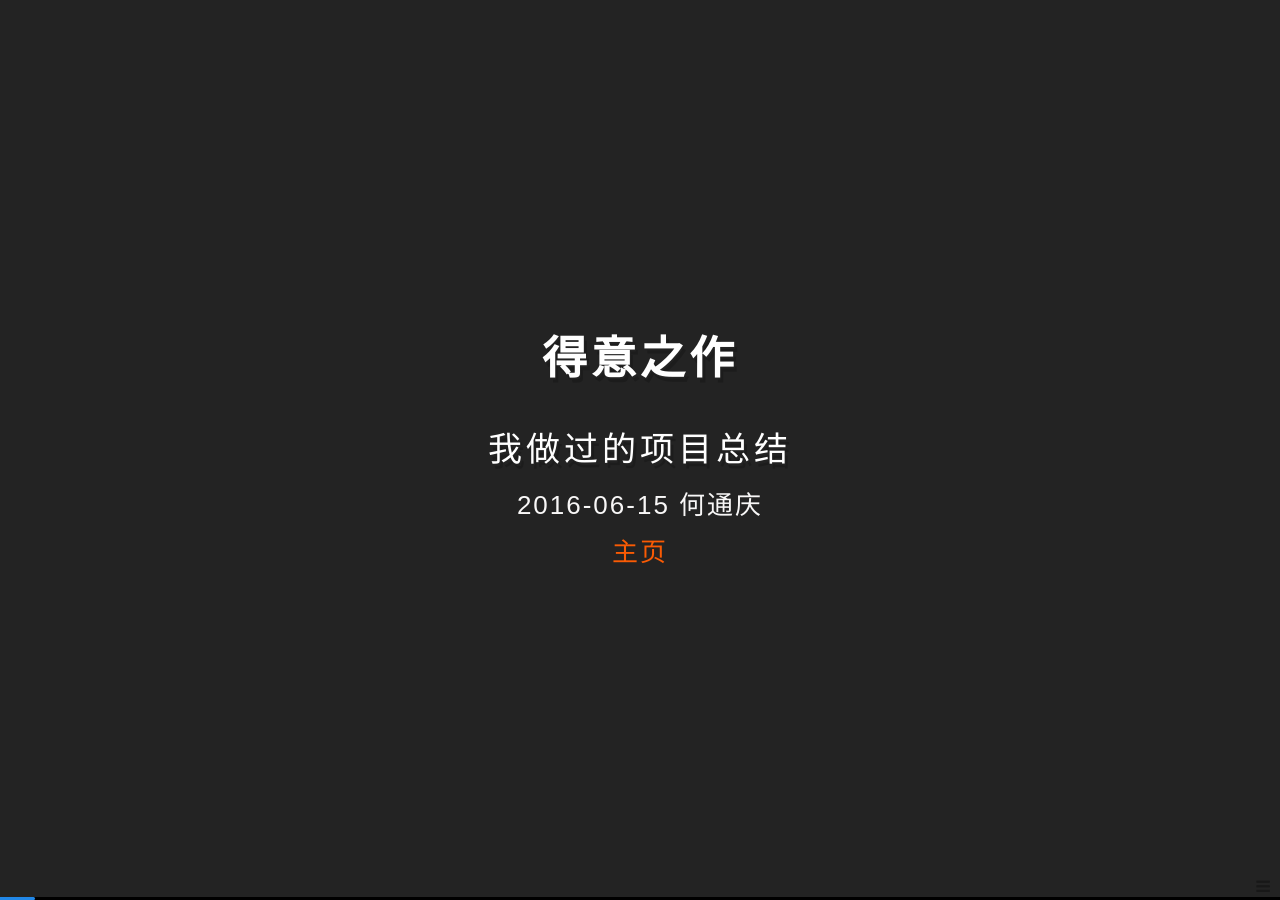
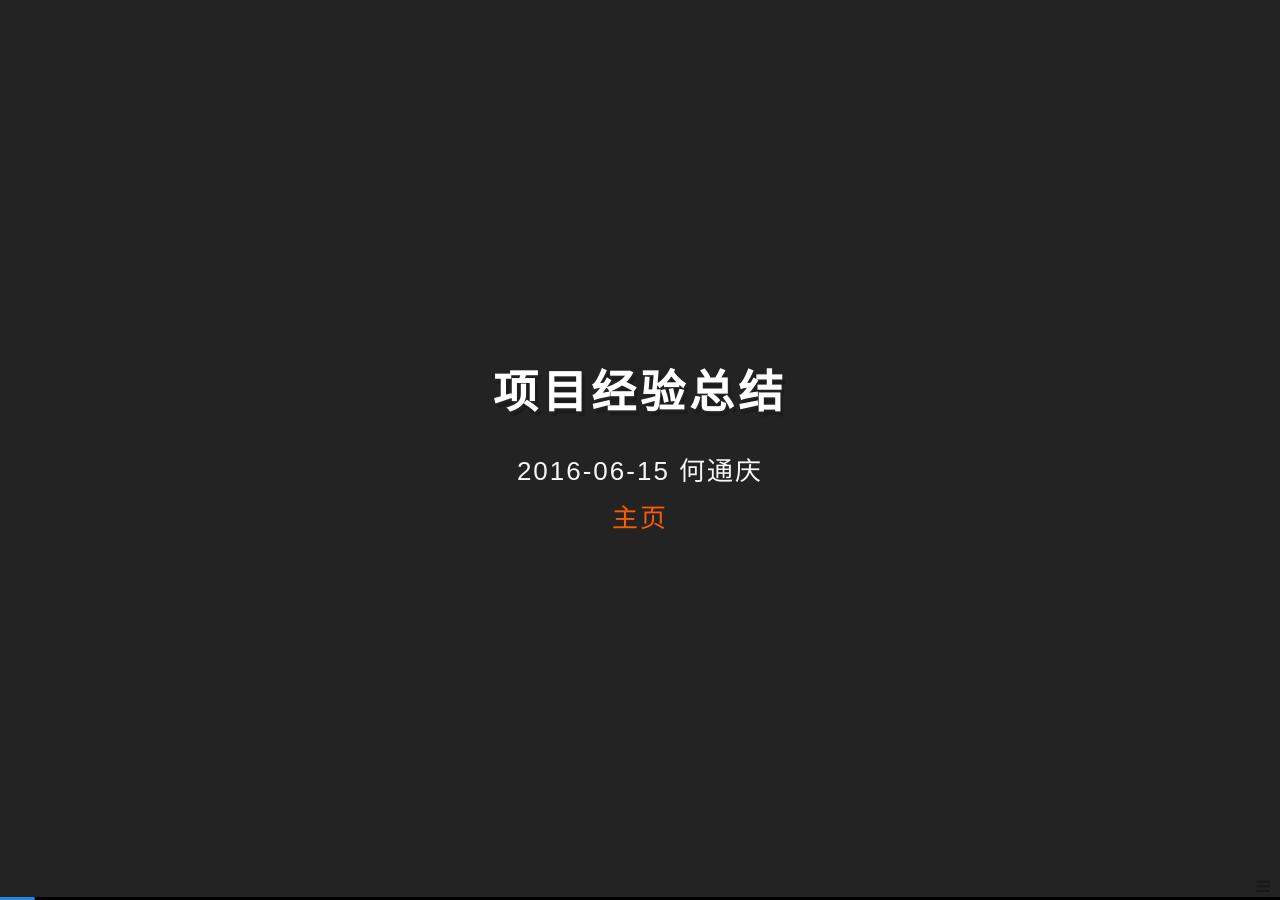
Before and after one commit to kkshare/kkshare.github.io, a Jekyll site: the page built from ppt/publish/myproud.html, in a window 1280 px wide. Built offline with Jekyll 4.4.1, drawn with Linux system fonts in a browser that asks for light colours.

```diff
--- a/ppt/publish/hadoop.html
+++ b/ppt/publish/hadoop.html
@@ -28,6 +28,7 @@ title : "hadoop与hbase经验总结 - By kk"
         <slide class="slide"><section class="slide-wrapper"><article class="flexbox vcenter">
 <h1>hadoop与hbase经验总结</h1>
 <p><small>2010 何通庆</small></p>
+<p><a href="https://kkshare.github.io" target="_blank">主页</a></p>
 
 </article></section></slide>
 <slide class="slide"><section class="slide-wrapper"><article class="flexbox vcenter">
--- a/ppt/publish/myproud.html
+++ b/ppt/publish/myproud.html
@@ -1,7 +1,7 @@
 ---
 layout: null
 group : ppt
-title : "得意之作 - By kk"
+title : "项目经验总结(myproud) - By kk"
 ---
 <!--
     Powered By nodePPT - This is probably the best web presentation tool so far!
@@ -13,7 +13,7 @@ title : "得意之作 - By kk"
 <html>
 <head>
     <meta charset="UTF-8">
-    <title>得意之作 - By kk</title>
+    <title>项目经验总结(myproud) - By kk</title>
     <link rel="stylesheet" media="all" href="./css/nodeppt.css">
     <link rel="stylesheet" media="only screen and (max-device-width: 480px)" href="./css/phone.css">
 
@@ -26,8 +26,7 @@ title : "得意之作 - By kk"
 <div class="slides">
     <slides id="container">
         <slide class="slide"><section class="slide-wrapper"><article class="flexbox vcenter">
-<h1>得意之作</h1>
-<h2>我做过的项目总结</h2>
+<h1>项目经验总结</h1>
 <p><small>2016-06-15 何通庆</small></p>
 <p><a href="https://kkshare.github.io" target="_blank">主页</a></p>
 
```
Also changed, not shown: ppt/hadoop.md (+2 -0 lines), ppt/myproud.md (+2 -3 lines).
